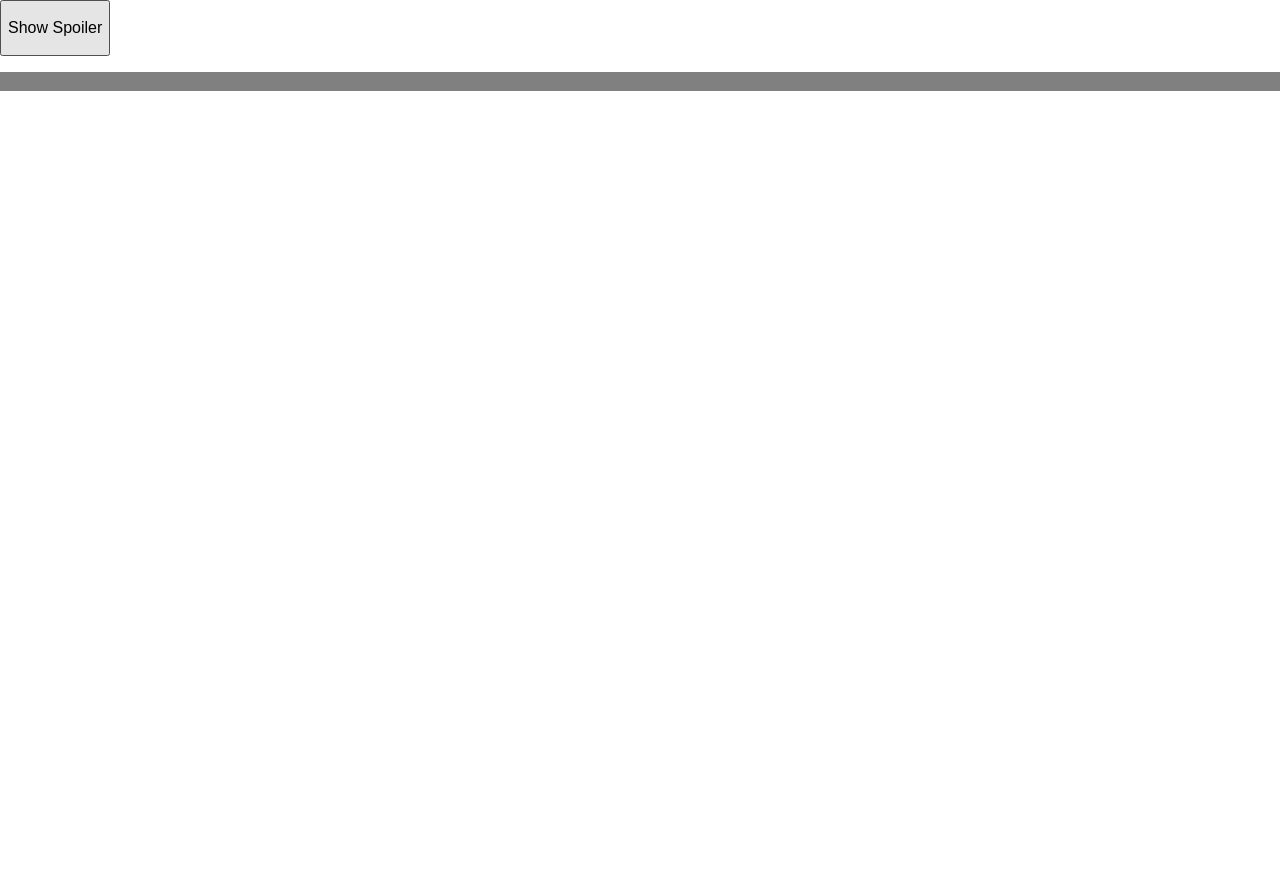
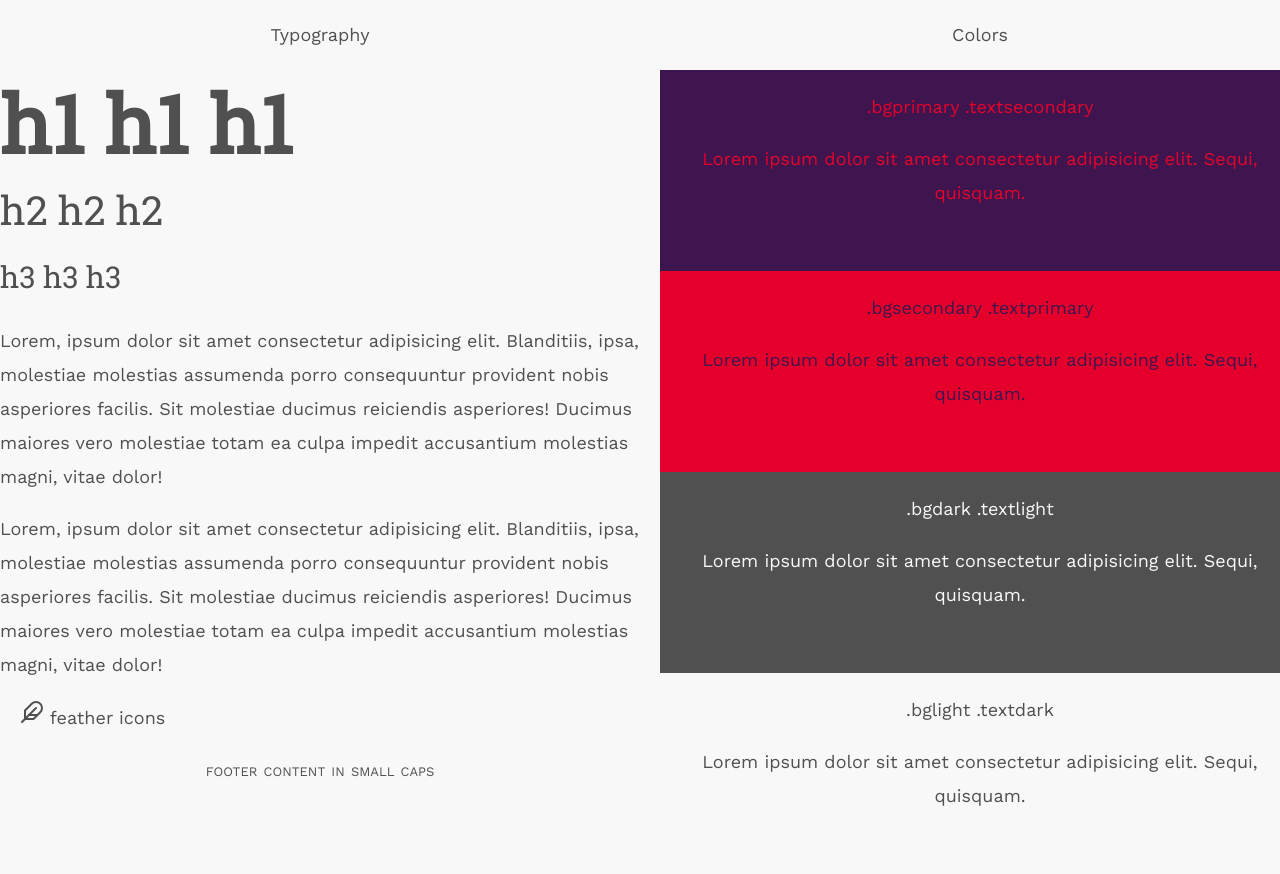
Before and after one commit to k2loo/tournament, a plain HTML site: page index.html in a window 1280 px wide. Before the commit the page ends 800 px from the top, so only its background shows below. Drawn offline with nearby package versions, Linux system fonts and the light colour scheme; a web font is replaced by a local one.

Commit message:
basic setup, first-ish commit

```diff
--- a/css/style.css
+++ b/css/style.css
@@ -1,9 +1,105 @@
-.hidespoiler{
-	color:grey;
-	background-color: grey;
+:root{
+  font-size: 10px;
+  --primaryColor: rgba(63, 21, 79, 1);
+	--secondaryColor: rgba(228, 0, 43, 1);
+  --light: rgba(248, 248, 248,1);
+  --dark: rgba(80, 80, 80,1);
 }
-.showspoiler{
-	color:white;
-	background-color: darkred;
+@font-face {
+  font-family: 'Work Sans';
+  font-style: normal;
+  font-weight: 400;
+  src: local('Work Sans'), local('WorkSans-Regular'),
+       url('../fonts/work-sans-v3-latin-regular.woff2') format('woff2'), /* Chrome 26+, Opera 23+, Firefox 39+ */
+       url('../fonts/work-sans-v3-latin-regular.woff') format('woff'); /* Chrome 6+, Firefox 3.6+, IE 9+, Safari 5.1+ */
+}
 
+body,html{
+	font-family: 'Work Sans', Arial, Helvetica, sans-serif;
+  font-size: 1.8rem;
+  line-height: 3.4rem;
+  font-weight: 400;
+  line-height: 3.4rem;
+  color: var(--dark);
+  background-color: var(--light);
 }
+h1{
+  font-family: 'Roboto Slab', serif;
+  font-weight: 800;
+  font-size: 8rem;
+}
+h2{
+  font-family: 'Roboto Slab', serif;;
+  font-weight: 400;
+  font-size: 4rem;
+}
+h3{
+  font-family: 'Roboto Slab', serif;
+  font-weight: 400;
+  font-size: 3rem;
+}
+.textprimary{
+  color:var(--primaryColor);
+}
+.textsecondary{
+  color:var(--secondaryColor);
+}
+.textlight{
+  color:var(--light);
+}
+.textdark{
+	color:var(--dark);
+}
+.smallcaps{
+  font-variant: small-caps;
+}
+.textcenter{
+  text-align: center;
+}
+.bglight{
+  background-color: var(--light);
+}
+.bgdark{
+	background-color: var(--dark);
+}
+.bgprimary{
+	background-color: var(--primaryColor);
+}
+.bgsecondary{
+	background-color: var(--secondaryColor);
+}
+.fullwidth{
+  width: 100vw;
+}
+.grid{
+	display:grid;
+	grid-gap: 2rem;
+	grid-template-columns: 50vw 50vw;
+	grid-template-areas: 'typography colors';
+}
+#typography{
+	/* grid-area: typography; */
+	grid-column: span 1;
+}
+#colors{
+	/* grid-area: colors; */
+	grid-column: span 1;
+}
+#colors>div{
+	height:20%;
+	padding:2rem;
+}
+#footer{
+	width: 100%;
+}
+
+.feathericon {
+  width: 24px;
+  height: 24px;
+  stroke: currentColor;
+  stroke-width: 2;
+  stroke-linecap: round;
+  stroke-linejoin: round;
+  fill: none;
+	margin-left: 2rem;
+}
--- a/index.html
+++ b/index.html
@@ -4,6 +4,7 @@
 <head>
 	<meta charset="utf-8">
 	<meta http-equiv="x-ua-compatible" content="ie=edge">
+	<!-- CHANGE FAVICONS -->
 	<link rel="apple-touch-icon" sizes="180x180" href="/img/favicons/apple-touch-icon.png">
 	<link rel="icon" type="image/png" sizes="32x32" href="/img/favicons/favicon-32x32.png">
 	<link rel="icon" type="image/png" sizes="16x16" href="/img/favicons/favicon-16x16.png">
@@ -13,26 +14,72 @@
 	<meta name="msapplication-TileColor" content="#ed312f">
 	<meta name="msapplication-config" content="/img/favicons/browserconfig.xml">
 	<meta name="theme-color" content="#ed312f">
-	<title>Overwatch Tournament Tracker</title>
+	<!-- CHANGE SITE TITLE -->
+	<title>Site title</title>
 	<meta name="viewport" content="width=device-width, initial-scale=1">
-	<meta name="description" content="Watch tournament vods and see standings WITHOUT SPOILERS">
+	<meta name="description" content="Search result text | change this">
+	<!-- CHANGE/REMOVE GOOGLE FONTS EXTERNAL LINK -->
+	<link href="https://fonts.googleapis.com/css?family=Roboto+Slab" rel="stylesheet">
+	<!-- CHANGE/REMOVE MILTIPLE GOOGLE FONTS EXTERNAL LINK -->
 	<link href="https://fonts.googleapis.com/css?family=Catamaran:800|Vollkorn|Work Sans" rel="stylesheet">
-	<link rel="stylesheet" href="css/normalize.min.css">
-	<link rel="stylesheet" href="css/style.css">
-
+	<!-- CHANGE/REMOVE SELF-HOSTED FONTS PRELOAD LINK -->
+	<link rel="preload" as="font" type="font/woff2" href="./fonts/work-sans-v3-latin-regular.woff" crossorigin>
+	<link rel="preload" as="font" type="font/woff2" href="./fonts/work-sans-v3-latin-regular.woff2" crossorigin>
+	<!-- KEEP CSS RESET -->
+	<link rel="stylesheet" href="/css/normalize.min.css">
+	<!-- MINIFY CSS AND CHANGE LINK -->
+	<link rel="stylesheet" href="/css/style.css">
+	<!-- MINIFY JS AND CHANGE LINK -->
+	<script src="/js/scripts.js"></script>
+	<!-- FEATHER ICONS MIN.JS LINK -->
+	<script src="/js/feather.min.js"></script>
 </head>
 
 <body>
-	<button onclick="toggleSpoiler()">
-		<p>Show Spoiler</p>
-	</button>
-	<div id="match1" class="hidespoiler">
-		<p>omg this is the spoiler</p>
+	<div class="grid">
+		<div id="typography" class="typography">
+			<p class="textcenter">Typography</p>
+			<h1>h1 h1 h1</h1>
+			<h2>h2 h2 h2</h2>
+			<h3>h3 h3 h3</h3>
+			<p class="">Lorem, ipsum dolor sit amet consectetur adipisicing elit. Blanditiis, ipsa, molestiae molestias assumenda porro consequuntur provident nobis asperiores facilis. Sit molestiae ducimus reiciendis asperiores! Ducimus maiores vero molestiae totam ea culpa impedit accusantium molestias magni, vitae dolor! </p>
+			<p class="">Lorem, ipsum dolor sit amet consectetur adipisicing elit. Blanditiis, ipsa, molestiae molestias assumenda porro consequuntur provident nobis asperiores facilis. Sit molestiae ducimus reiciendis asperiores! Ducimus maiores vero molestiae totam ea culpa impedit accusantium molestias magni, vitae dolor! </p>
+
+			<div>
+				<span class="feathericon">
+					<i data-feather="feather"></i>
+					<span>feather icons</span>
+				</span>
+			</div>
+			<div id="footer" class="textcenter smallcaps">
+				<p>footer content in small caps</p>
+			</div>
+		</div>
+		<div id="colors" class="colors textcenter">
+			<p class="textcenter">Colors</p>
+			<div class="bgprimary textsecondary">
+				.bgprimary .textsecondary
+				<p>Lorem ipsum dolor sit amet consectetur adipisicing elit. Sequi, quisquam.</p>
+			</div>
+			<div class="bgsecondary textprimary">
+				.bgsecondary .textprimary
+				<p>Lorem ipsum dolor sit amet consectetur adipisicing elit. Sequi, quisquam.</p>
+			</div>
+			<div class="bgdark textlight">.bgdark .textlight
+				<p>Lorem ipsum dolor sit amet consectetur adipisicing elit. Sequi, quisquam.</p>
+			</div>
+			<div class="bglight textdark">.bglight .textdark
+				<p>Lorem ipsum dolor sit amet consectetur adipisicing elit. Sequi, quisquam.</p>
+			</div>
+		</div>
 	</div>
+
 </body>
 
 <footer>
-	<script src="js/scripts.js" type="text/javascript">
-		// toggleSpoiler();
+	<!-- FEATHER ICONS SCRIPT -->
+	<script>
+		feather.replace()
 	</script>
+
 </footer>
--- a/js/scripts.js
+++ /dev/null
@@ -1,12 +0,0 @@
-// function toggleSpoiler() {
-
-// 	document.getElementById("btn1").classList.toggle("hidespoiler");
-
-// 	document.getElementById("btn1").classList.toggle("showspoiler");
-
-// }
-
-function toggleSpoiler() {
-	var element = document.getElementById("match1");
-	element.classList.toggle("showspoiler");
-}
```
Also changed, not shown: js/feather.min.js (added).
